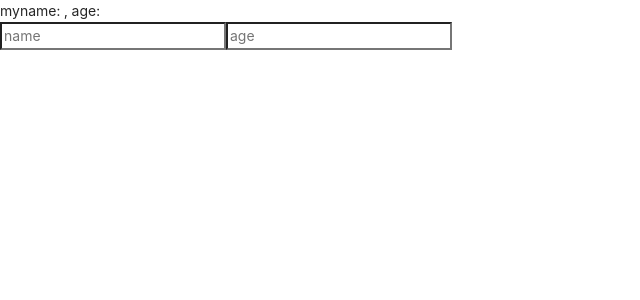
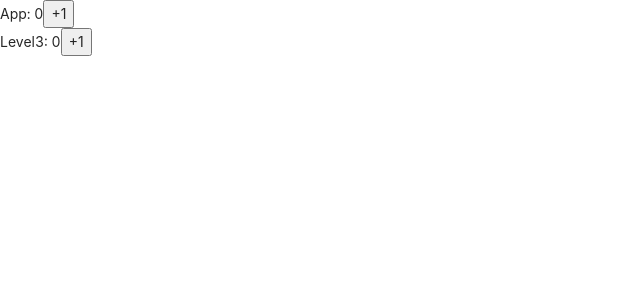
Before and after one commit to myeongu/react-practice, a React (Create React App) app: page / in a window 1280 px wide. Shown: the top 300 px of the page, without its empty margins (0-640 px from the left). Built offline with nearby package versions, Linux system fonts and the light colour scheme.

Commit message:
Context API

```diff
--- /dev/null
+++ b/src/App6.js
@@ -0,0 +1,23 @@
+import React, { createContext, useContext } from "react";
+
+const MessageContext = createContext();
+
+const App = () => (
+    <MessageContext.Provider value="Provider Value">
+        <Level2Wrapper message="Context API in React" />
+    </MessageContext.Provider>
+)
+
+const Level2Wrapper = () => {
+    const message = useContext(MessageContext);
+    return (
+    <div>
+        <Level2 message={message} />
+    </div>
+    )
+}
+
+
+const Level2 = ({ message }) => (<div>Level2: {message}</div>);
+
+export default App;
--- /dev/null
+++ b/src/App7.js
@@ -0,0 +1,32 @@
+import React, { createContext, useContext, useState } from "react";
+
+const CounterContext = createContext();
+
+const App = () => {
+    const [value, setValue] = useState(0);
+    const onIncrement = () => {
+        setValue(prevValue => prevValue + 1)
+    }
+
+    return (
+        <div>
+            App: {value}
+            <button onClick={onIncrement}>+1</button>
+            <CounterContext.Provider value={{ value, onIncrement }}>
+                <Level3 />
+            </CounterContext.Provider>
+        </div>
+    )
+}
+
+const Level3 = () => {
+    const { value, onIncrement } = useContext(CounterContext);
+    return (
+        <div>
+            Level3: {value}
+            <button onClick={onIncrement}>+1</button>
+        </div>
+    )
+}
+
+export default App;
--- a/src/index.js
+++ b/src/index.js
@@ -6,6 +6,8 @@ import App2 from 'App2';
 import App3 from 'App3'
 import App4 from 'App4'
 import App5 from 'App5'
+import App6 from 'App6'
+import App7 from 'App7'
 import reportWebVitals from './reportWebVitals';
 import TodoList from 'TodoList';
 import EpisodeList from "EpisodeList";
@@ -13,7 +15,7 @@ import EpisodeList from "EpisodeList";
 const root = ReactDOM.createRoot(document.getElementById('root'));
 root.render(
   <React.StrictMode>
-    <App5 />
+    <App7 />
     {/* <EpisodeList /> */}
   </React.StrictMode>
 );
```
